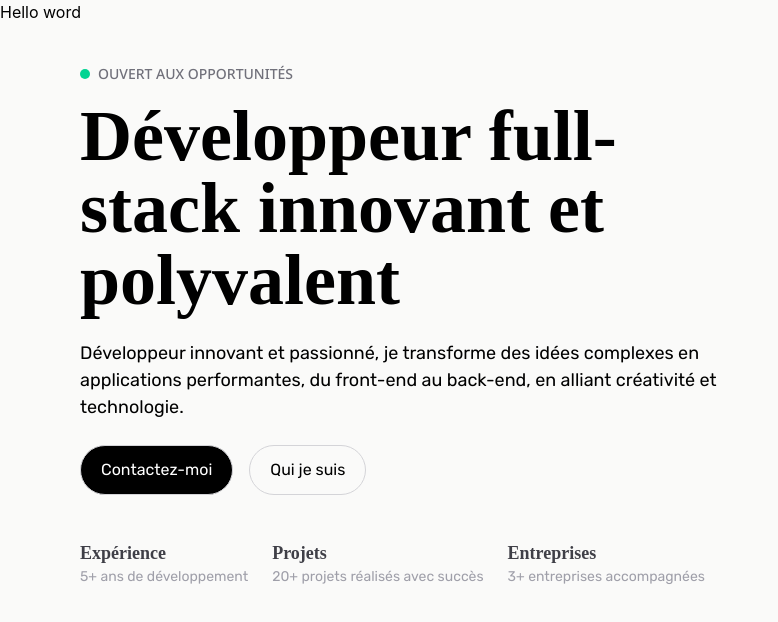
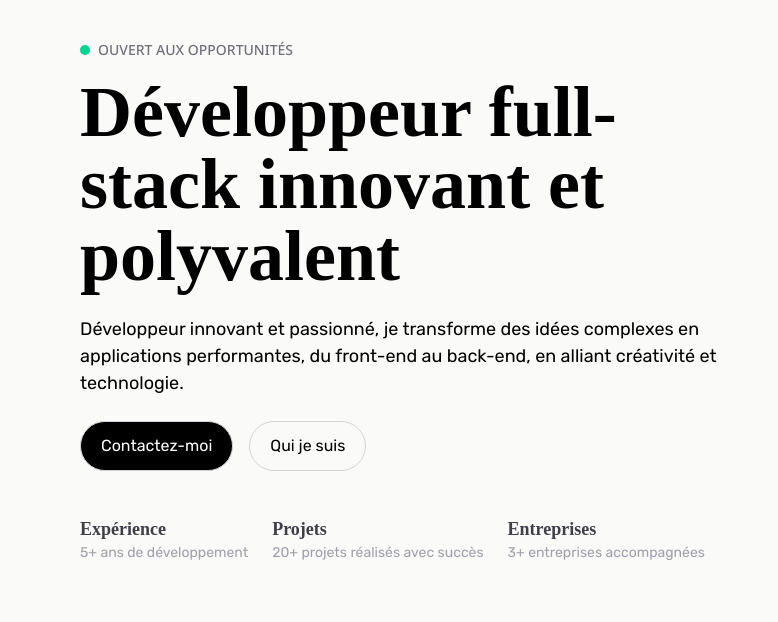
Before and after one commit to MenardoMa/Porfolio, a React (Vite) app: page / in a window 1280 px wide. Shown: the top 622 px of the page, without its empty margins (0-778 px from the left). Built offline with nearby package versions, Linux system fonts and the light colour scheme; a web font is replaced by a local one.

Commit message:
Fixe Hero sans nav

```diff
--- a/src/App.jsx
+++ b/src/App.jsx
@@ -4,7 +4,6 @@ import Hero from './components/Hero'
 function App() {
     return (
       <>
-        <h1>Hello word</h1>
         <main>
           <Hero />
         </main>
```
